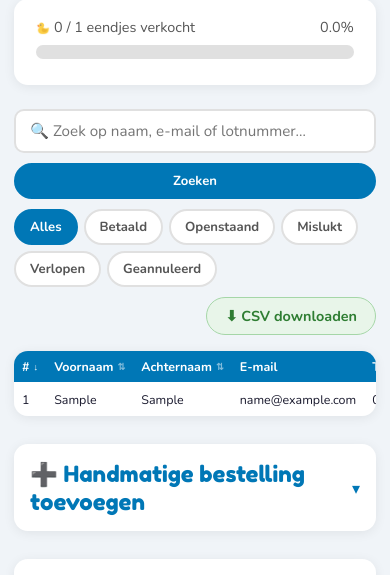
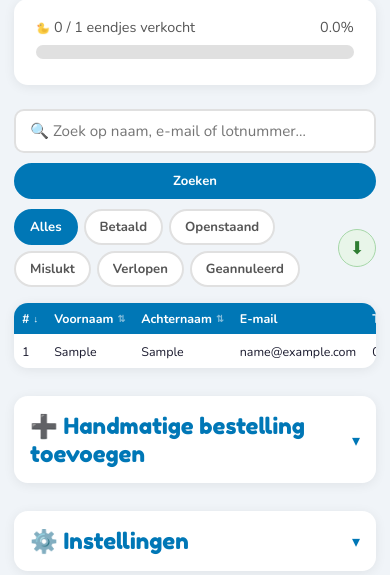
Before and after one commit to palmw01/eendjesrace, a Flask app: page /admin in a window 390 px wide. Shown: the part 309-884 px from the top of the page. Run offline with Flask 3, Linux system fonts and the light colour scheme; the visitor is signed in with stand-in values (Sample User, id 1); tables that the repository leaves empty hold one stand-in row (values such as "Sample post"); data that the repository does not hold is empty; parts of the project's set-up code (start-up, migrations or seed data) failed here and were passed over.

Commit message:
CSV-knop op mobiel als avatar-dropdown
Op kleine schermen toont de CSV-knop alleen een rond ⬇-icoon.
Bij klik opent een dropdown met 'CSV downloaden', identiek aan
de avatar-stijl. Op desktop blijft de volledige knop zichtbaar.

Co-Authored-By: Claude Sonnet 4.6 <noreply@anthropic.com>

```diff
--- a/templates/admin.html
+++ b/templates/admin.html
@@ -165,6 +165,26 @@
     }
     .knop-csv:hover { background: #C8E6C9; }
 
+    .filter-csv-rij {
+      display: flex; justify-content: space-between; align-items: center;
+      width: 100%; flex-wrap: wrap; gap: 8px;
+    }
+    .csv-menu { display: none; position: relative; }
+    .csv-knop {
+      width: 38px; height: 38px; border-radius: 50%;
+      background: #E8F5E9; color: #2E7D32;
+      display: flex; align-items: center; justify-content: center;
+      font-size: 1.1rem; cursor: pointer; list-style: none;
+      border: 1px solid #A5D6A7; user-select: none;
+    }
+    .csv-knop::-webkit-details-marker { display: none; }
+    .csv-dropdown {
+      position: absolute; right: 0; top: calc(100% + 8px);
+      background: white; border-radius: 14px; padding: 10px;
+      box-shadow: 0 4px 24px rgba(0,0,0,.15);
+      min-width: 180px; z-index: 100;
+    }
+
     .knop-wijzig {
       padding: 3px 9px; background: #E3F2FD; color: #0077B6;
       border: 1px solid #90CAF9; border-radius: 6px;
@@ -234,8 +254,9 @@
       .zoek { display: flex !important; flex-direction: column !important; align-items: stretch !important; }
       .zoek input[type="text"] { max-width: 100%; min-width: 0; flex: none !important; }
       .zoek button { width: 100%; }
-      .statusfilter { width: 100%; }
-      .knop-csv { align-self: flex-end; }
+      .statusfilter { width: auto; flex: 1; }
+      .knop-csv { display: none; }
+      .csv-menu { display: block; }
 
       .instelling-kaart { padding: 16px; margin-top: 28px; }
       .instelling-rij { flex-direction: column; align-items: flex-start; gap: 6px; }
@@ -322,6 +343,7 @@
     <input type="text" name="zoek" value="{{ zoekterm }}" placeholder="🔍 Zoek op naam, e-mail of lotnummer…" style="flex:1;min-width:200px;">
     <button type="submit" class="filter-knop actief">Zoeken</button>
     {% if zoekterm %}<a href="/admin{% if status_filter %}?status={{ status_filter }}{% endif %}" class="filter-knop">✕ Wissen</a>{% endif %}
+    <div class="filter-csv-rij">
       <div class="statusfilter">
         <a href="/admin{% if zoekterm %}?zoek={{ zoekterm | urlencode }}{% endif %}" class="filter-knop {% if not status_filter %}actief{% endif %}">Alles</a>
         <a href="/admin?status=betaald{% if zoekterm %}&zoek={{ zoekterm | urlencode }}{% endif %}" class="filter-knop {% if status_filter == 'betaald' %}actief{% endif %}">Betaald</a>
@@ -330,7 +352,14 @@
         <a href="/admin?status=verlopen{% if zoekterm %}&zoek={{ zoekterm | urlencode }}{% endif %}" class="filter-knop {% if status_filter == 'verlopen' %}actief{% endif %}">Verlopen</a>
         <a href="/admin?status=geannuleerd{% if zoekterm %}&zoek={{ zoekterm | urlencode }}{% endif %}" class="filter-knop {% if status_filter == 'geannuleerd' %}actief{% endif %}">Geannuleerd</a>
       </div>
-    <a href="/admin/export-csv" class="knop-csv" style="margin-left:auto;">⬇ CSV downloaden</a>
+      <a href="/admin/export-csv" class="knop-csv">⬇ CSV downloaden</a>
+      <details class="csv-menu" id="csvMenu">
+        <summary class="csv-knop">⬇</summary>
+        <div class="csv-dropdown">
+          <a href="/admin/export-csv" class="avatar-dd-knop" style="background:#E8F5E9;color:#2E7D32;">⬇ CSV downloaden</a>
+        </div>
+      </details>
+    </div>
   </form>
 
   <!-- Bestellingen tabel -->
@@ -663,6 +692,8 @@
     if (btnSluit) { btnSluit.addEventListener('click', function() { modal.close(); }); }
     modal.addEventListener('click', function(e) { if (e.target === modal) { modal.close(); } });
     document.addEventListener('click', function(e) { if (avatarMenu && avatarMenu.open && !avatarMenu.contains(e.target)) { avatarMenu.removeAttribute('open'); } });
+    var csvMenu = document.getElementById('csvMenu');
+    document.addEventListener('click', function(e) { if (csvMenu && csvMenu.open && !csvMenu.contains(e.target)) { csvMenu.removeAttribute('open'); } });
 
     document.getElementById('resetForm').addEventListener('submit', function(e) {
       if (!confirm('Weet je zeker dat je de database wilt resetten? Dit kan niet ongedaan worden gemaakt.')) {
```
Lines whose indentation alone changed are shown as unchanged.
